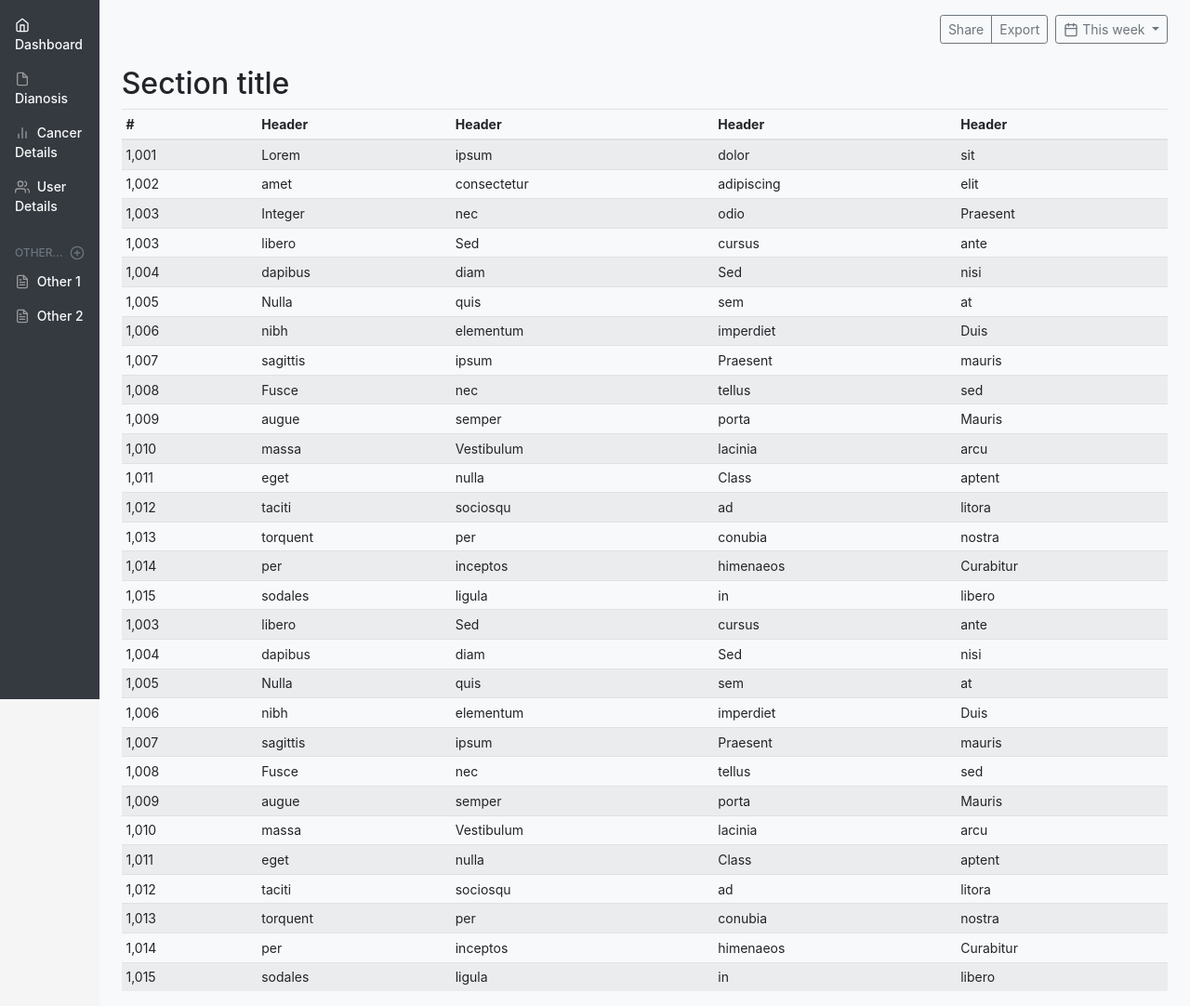
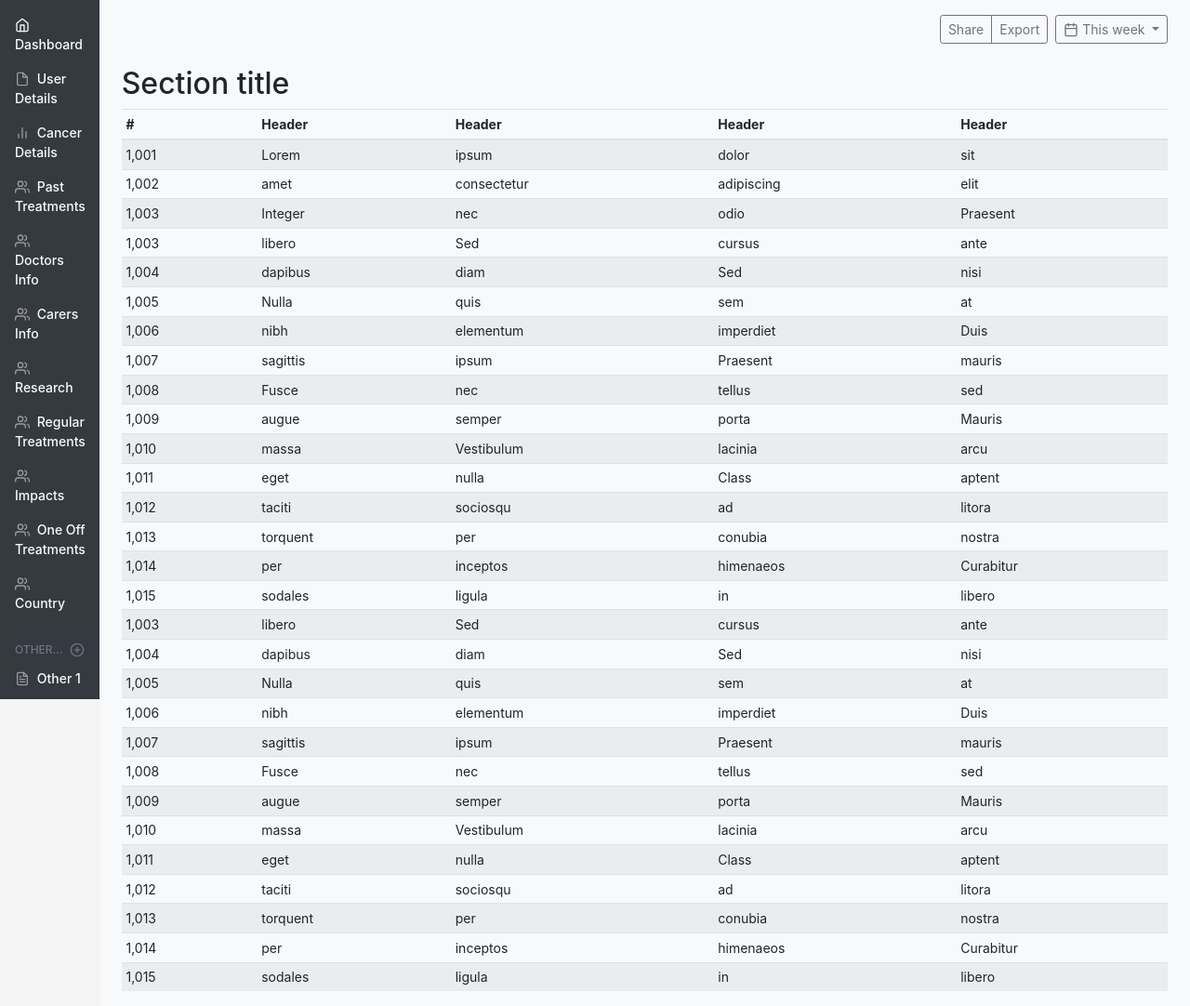
Before and after one commit to davijeb/plo, a Django app: page /ploadmin/home in a window 1280 px wide. Shown: the part 48-1130 px from the top of the page at 93% size. Run offline with Django 3.2, Linux system fonts and the light colour scheme; some libraries are stand-ins or nearby versions.

Commit message:
Changes with Jez abd created Country table

```diff
--- a/ploadmin/models.py
+++ b/ploadmin/models.py
@@ -13,3 +13,7 @@ class User(models.Model):
 	contact_email = models.CharField(max_length=200)
 	contact_phone = models.CharField(max_length=200)
 	question_text = models.CharField(max_length=200)
+
+class Country(models.Model):
+
+	name = models.CharField(max_length=200)
--- /dev/null
+++ b/ploadmin/templates/ploadmin/country.html
@@ -0,0 +1,4 @@
+{% load django_tables2 %}
+{% render_table table %}
+
+<a href="/ploadmin/index">back</a>
--- a/ploadmin/templates/ploadmin/home.html
+++ b/ploadmin/templates/ploadmin/home.html
@@ -41,7 +41,7 @@
               <li class="nav-item">
                 <a class="nav-link text-light" href="#">
                   <span data-feather="file"></span>
-                  Dianosis
+                  User Details
                 </a>
               </li>
               <li class="nav-item">
@@ -53,7 +53,49 @@
               <li class="nav-item">
                 <a class="nav-link text-light" href="/ploadmin/user">
                   <span data-feather="users"></span>
-                  User Details
+                  Past Treatments
+                </a>
+              </li>
+              <li class="nav-item">
+                <a class="nav-link text-light" href="/ploadmin/user">
+                  <span data-feather="users"></span>
+                  Doctors Info
+                </a>
+              </li>
+              <li class="nav-item">
+                <a class="nav-link text-light" href="/ploadmin/user">
+                  <span data-feather="users"></span>
+                  Carers Info
+                </a>
+              </li>
+              <li class="nav-item">
+                <a class="nav-link text-light" href="/ploadmin/user">
+                  <span data-feather="users"></span>
+                  Research
+                </a>
+              </li>
+              <li class="nav-item">
+                <a class="nav-link text-light" href="/ploadmin/user">
+                  <span data-feather="users"></span>
+                  Regular Treatments
+                </a>
+              </li>
+              <li class="nav-item">
+                <a class="nav-link text-light" href="/ploadmin/user">
+                  <span data-feather="users"></span>
+                  Impacts
+                </a>
+              </li>
+              <li class="nav-item">
+                <a class="nav-link text-light" href="/ploadmin/user">
+                  <span data-feather="users"></span>
+                  One Off Treatments
+                </a>
+              </li>
+                <li class="nav-item">
+                <a class="nav-link text-light" href="/ploadmin/country">
+                  <span data-feather="users"></span>
+                  Country
                 </a>
               </li>
             </ul>
--- a/ploadmin/urls.py
+++ b/ploadmin/urls.py
@@ -14,4 +14,5 @@ urlpatterns = [
     path('home', views.home, name='home'),
     path('user', views.user, name='user'),
     path('signin', views.signin, name='signin'),
+    path('country', views.country, name='country'),
 ]
--- a/ploadmin/views.py
+++ b/ploadmin/views.py
@@ -5,10 +5,15 @@ from django.urls import reverse
 import django_tables2 as tables
 
 from .models import User
+from .models import Country
 
 class SimpleTable(tables.Table):
     class Meta:
         model = User
+
+class SimpleCountryTable(tables.Table):
+    class Meta:
+        model = Country
 
 
 def test(request):
@@ -49,3 +54,9 @@ def user(request):
 
 def signin(request):
 	return HttpResponseRedirect(reverse('ploadmin:home'))
+
+def country(request):
+    table = SimpleCountryTable(
+        Country.objects.all(), attrs={"class": "paleblue"}, template_name="django_tables2/table.html"
+    )
+    return render(request, "ploadmin/country.html", {"table": table})
```
Also changed, not shown: ploadmin/migrations/0002_country.py (added).
